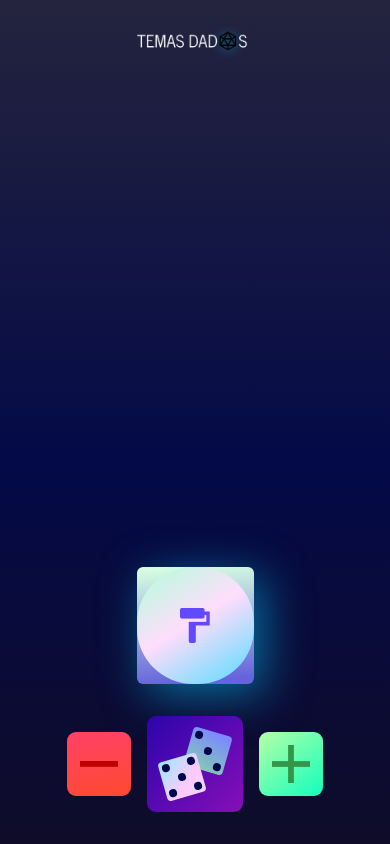
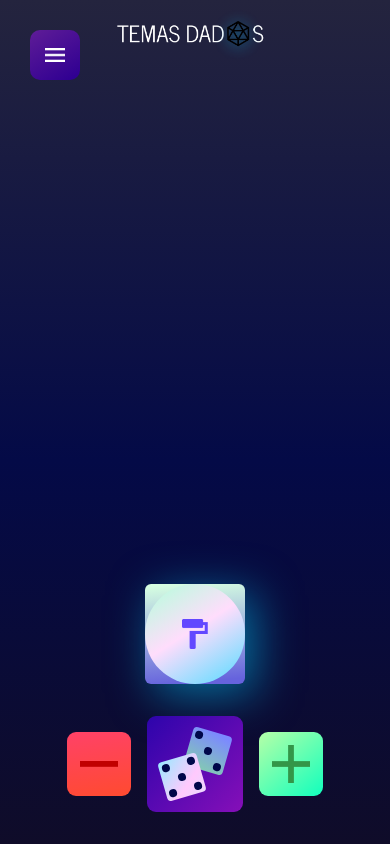
Before and after one commit to VZAlvaro23/temas-dados, a React (Create React App) app: page / in a window 390 px wide. Built offline with nearby package versions, Linux system fonts and the light colour scheme; a web font is replaced by a local one.

Commit message:
version 3.0

```diff
--- a/src/App.css
+++ b/src/App.css
@@ -35,6 +35,7 @@
 
 body {
   min-height: 100vh;
+  max-height: 100vh;
   font-size: 100%;
   font-family: var(--font-family);
   color: var(--main-font-color);
@@ -53,10 +54,10 @@ header {
   position: absolute;
   top: 2em;
   width: 20%;
+  min-width: 240px;
 }
 
 .dice-container {
-  margin-top: 2em;
   display: flex;
   justify-content: center;
 }
@@ -68,19 +69,13 @@ header {
   align-items: center;
 }
 
-@media screen and (max-width: 450px) {
-  .title {
-    width: 50%;
-  }
-}
-
 @media screen and (max-width: 750px) {
   .title {
-    top: 1em;
-    width: 30%;
+    top: 0;
+    min-width: 150px;
   }
   .dice-container {
-    margin-top: 7em;
+    /* margin-top: 7em; */
     flex-direction: column-reverse;
     align-items: center;
   }
@@ -89,3 +84,15 @@ header {
     align-items: end;
   }
 }
+
+@media (max-height: 750px) {
+  .title {
+    display: none;
+  }
+}
+
+@media screen and (max-width: 450px) {
+  .title {
+    min-width: 40%;
+  }
+}
--- a/src/App.js
+++ b/src/App.js
@@ -2,6 +2,7 @@ import { useState } from "react";
 
 import "./App.css";
 
+import Menu from "./components/menu/Menu";
 import Dado from "./components/dado/Dado";
 import Throw from "./components/buttons/throw/Throw";
 import Delete from "./components/buttons/delete/Delete";
@@ -22,8 +23,11 @@ function App() {
 
   return (
     <div className="App">
+      <nav>
+        <Menu />
+      </nav>
       <header>
-        <img className="title" src = {title} alt = "title" />
+        <img className="title" src={title} alt="title" />
       </header>
       <main className="dice-container">
         {dices.map((dice, index) => (
@@ -37,7 +41,7 @@ function App() {
           cont={cont}
           setCont={setCont}
         />
-        <Throw dices={dices} setDices = {setDices}/>
+        <Throw dices={dices} setDices={setDices} />
         <Add setDices={setDices} dices={dices} cont={cont} setCont={setCont} />
       </section>
     </div>
--- a/src/components/dado/dado.css
+++ b/src/components/dado/dado.css
@@ -22,24 +22,31 @@
   height: 30%;
 }
 
-@media (max-width: 450px) {
-  .back-face {
-    min-height: 30vw;
-    min-width: 30vw;
-  }
-}
-
-@media (max-width: 750px) {
-  .back-face {
-    height: 15vw;
-    width: 15vw;
-    margin: 0;
-  }
-}
-
 @media (max-width: 1050px) {
   .back-face {
     height: 15vw;
     width: 15vw;
   }
 }
+
+@media (max-width: 750px) {
+  .back-face {
+    height: 100px;
+    width: 100px;
+    margin: 0;
+  }
+}
+
+@media (max-height: 700px) {
+  .back-face {
+    min-height: 25vw;
+    min-width: 25vw;
+  }
+}
+
+@media (max-width: 450px) {
+  .back-face {
+    min-height: 22vw;
+    min-width: 22vw;
+  }
+}
--- /dev/null
+++ b/src/components/menu/Menu.jsx
@@ -0,0 +1,13 @@
+import "./menu.css";
+
+import menu from "../../assets/menu.png";
+
+const Menu = () => {
+    return (
+        <button className="nav-menu">
+            <img src = {menu} alt = "menu"/>
+        </button>
+    );
+}
+
+export default Menu;
--- /dev/null
+++ b/src/components/menu/menu.css
@@ -0,0 +1,21 @@
+.nav-menu {
+  position: absolute;
+  top: 30px;
+  left: 30px;
+  height: 6vw;
+  min-height: 50px;
+  width: 6vw;
+  min-width: 50px;
+  display: flex;
+  justify-content: center;
+  align-items: center;
+  border-radius: 10px;
+    font-size: inherit;
+  background: linear-gradient(147.9deg, #5e1c97 1.74%, #300092 92.62%);
+  cursor: pointer;
+}
+
+.nav-menu img {
+  width: 40%;
+
+}
```
Also changed, not shown: src/assets/menu.png (added). Lines whose indentation alone changed are shown as unchanged.
